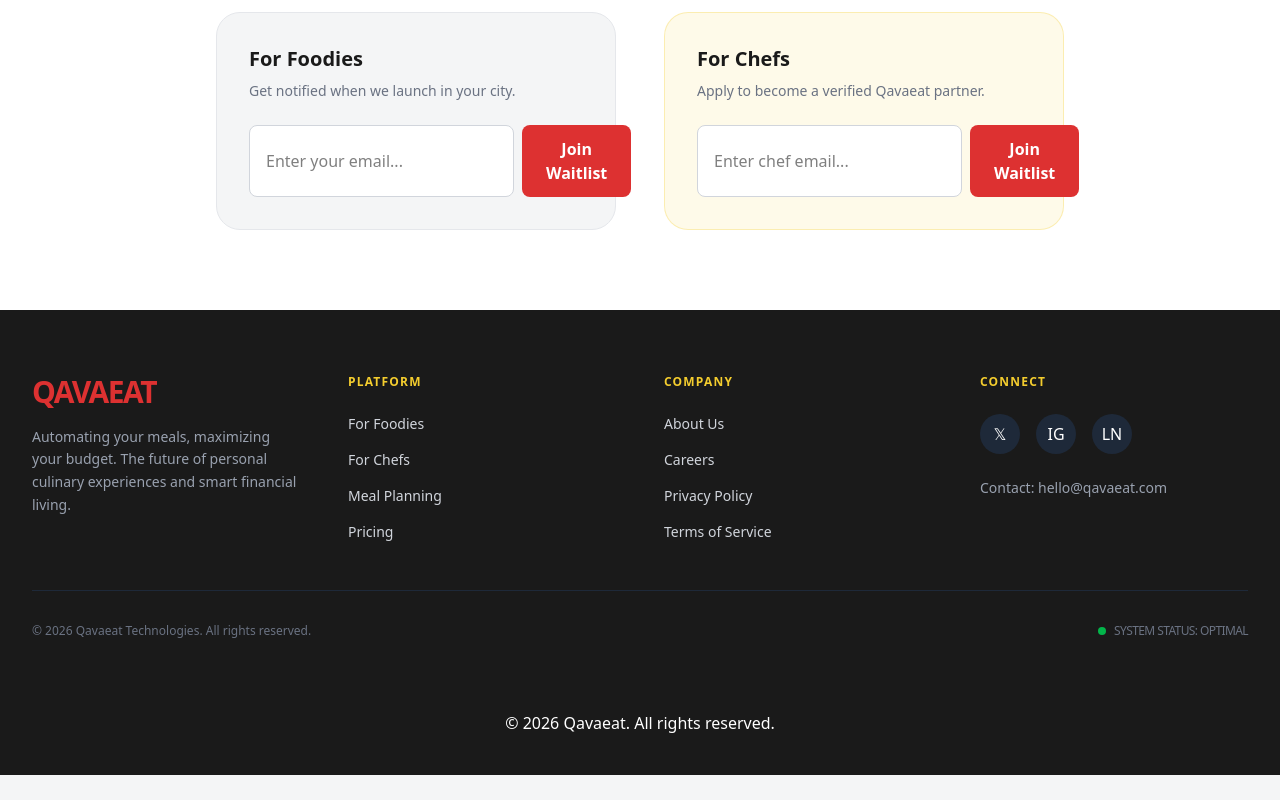
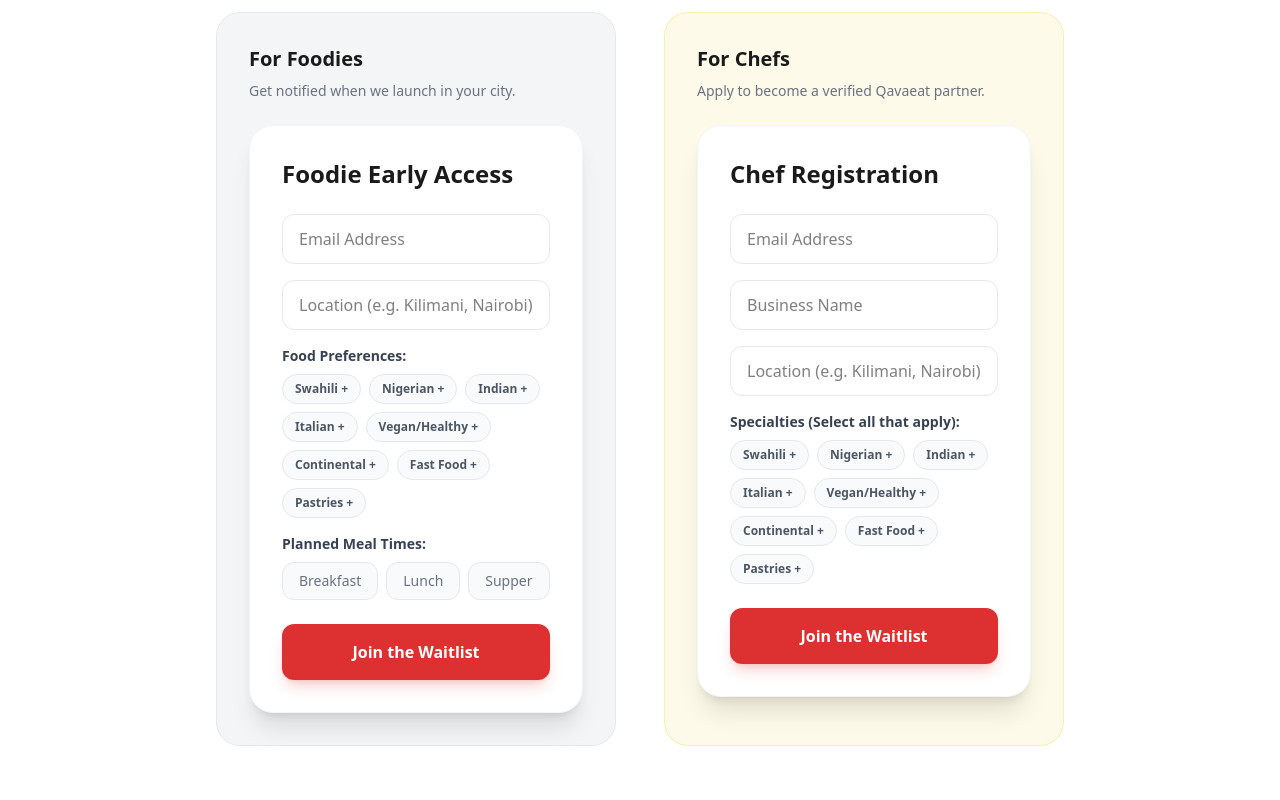
Before and after one commit to Keith-koki77/Chef_waitinglist, a React (Vite) app: page / in a window 1280 px wide. Shown: the part 3080-3880 px from the top of the page. Before the commit the page ends 3855 px from the top, so only its background shows below. Built offline with nearby package versions, Linux system fonts and the light colour scheme.

Commit message:
updated supabase with the forms data

```diff
--- a/src/components/WaitlistForm.jsx
+++ b/src/components/WaitlistForm.jsx
@@ -1,57 +1,150 @@
 import { useState } from 'react';
 import { supabase } from '../lib/supabaseClient';
 import Success from './Success.jsx';
-import ReactGA from "react-ga4"; // Added GA4 import
+import ReactGA from "react-ga4";
 
 export default function WaitlistForm({ type }) {
-  const [email, setEmail] = useState('');
   const [submitted, setSubmitted] = useState(false);
   const [loading, setLoading] = useState(false);
+  const [formData, setFormData] = useState({
+    email: '',
+    business_name: '',
+    location: '',
+    food_type: [], // Changed to array
+    meal_times: [] // Already an array
+  });
+
+  const foodOptions = [
+    "Swahili", "Nigerian", "Indian", "Italian", "Vegan/Healthy", "Continental", "Fast Food", "Pastries"
+  ];
+
+  const mealOptions = ["Breakfast", "Lunch", "Supper"];
+
+  const handleChange = (e) => {
+    const { name, value } = e.target;
+    setFormData({ ...formData, [name]: value });
+  };
+
+  // Toggle function for multi-select arrays
+  const handleMultiSelect = (fieldName, value) => {
+    const currentArray = formData[fieldName];
+    const updatedArray = currentArray.includes(value)
+      ? currentArray.filter(item => item !== value)
+      : [...currentArray, value];
+
+    setFormData({ ...formData, [fieldName]: updatedArray });
+  };
 
   const handleSubmit = async (e) => {
     e.preventDefault();
     setLoading(true);
 
-    // 1. Insert data into Supabase
     const { error } = await supabase
       .from('waitlist')
-      .insert([{ email: email, type: type }]);
+      .insert([{ ...formData, type: type }]);
 
     if (error) {
-      console.error(error);
-      alert("Error joining waitlist: " + error.message);
+      alert("Error: " + error.message);
     } else {
-      // 2. Fire Google Analytics Event on Success
       ReactGA.event({
         category: "Conversion",
         action: "Waitlist Signup",
-        label: type, // Tracks whether it was 'chef' or 'user'
+        label: type,
       });
-
       setSubmitted(true);
     }
-
     setLoading(false);
   };
 
   if (submitted) return <Success onBack={() => setSubmitted(false)} />;
 
   return (
-    <form onSubmit={handleSubmit} className="flex flex-col sm:flex-row gap-2 w-full max-w-md">
-      <input
-        type="email"
-        placeholder={type === 'chef' ? "Enter chef email..." : "Enter your email..."}
-        className="flex-1 px-4 py-3 rounded-lg border border-gray-300 focus:outline-none focus:ring-2 focus:ring-primary bg-white text-black"
-        required
-        value={email}
-        onChange={(e) => setEmail(e.target.value)}
-      />
+    <form onSubmit={handleSubmit} className="flex flex-col gap-6 w-full max-w-lg bg-white p-8 rounded-3xl shadow-xl border border-gray-100">
+      <h3 className="text-2xl font-black text-q-dark">
+        {type === 'chef' ? 'Chef Registration' : 'Foodie Early Access'}
+      </h3>
+
+      <div className="space-y-4">
+        <input
+          name="email"
+          type="email"
+          placeholder="Email Address"
+          className="w-full px-4 py-3 rounded-xl border border-gray-200 focus:border-primary outline-none transition-all text-black"
+          required
+          onChange={handleChange}
+        />
+
+        {type === 'chef' && (
+          <input
+            name="business_name"
+            placeholder="Business Name"
+            className="w-full px-4 py-3 rounded-xl border border-gray-200 text-black outline-none"
+            required
+            onChange={handleChange}
+          />
+        )}
+
+        <input
+          name="location"
+          placeholder="Location (e.g. Kilimani, Nairobi)"
+          className="w-full px-4 py-3 rounded-xl border border-gray-200 text-black outline-none"
+          required
+          onChange={handleChange}
+        />
+
+        {/* Multi-Select for Food Type */}
+        <div>
+          <label className="text-sm font-bold text-gray-700 mb-2 block">
+            {type === 'chef' ? 'Specialties (Select all that apply):' : 'Food Preferences:'}
+          </label>
+          <div className="flex flex-wrap gap-2">
+            {foodOptions.map(option => (
+              <button
+                key={option}
+                type="button"
+                onClick={() => handleMultiSelect('food_type', option)}
+                className={`px-3 py-1.5 rounded-full text-xs font-semibold transition-all border ${
+                  formData.food_type.includes(option)
+                    ? 'bg-primary border-primary text-white'
+                    : 'bg-gray-50 border-gray-200 text-gray-600 hover:border-primary'
+                }`}
+              >
+                {option} {formData.food_type.includes(option) ? '✓' : '+'}
+              </button>
+            ))}
+          </div>
+        </div>
+
+        {/* Multi-Select for Meal Times (Foodies Only) */}
+        {type === 'user' && (
+          <div>
+            <label className="text-sm font-bold text-gray-700 mb-2 block">Planned Meal Times:</label>
+            <div className="flex flex-wrap gap-2">
+              {mealOptions.map(meal => (
+                <button
+                  key={meal}
+                  type="button"
+                  onClick={() => handleMultiSelect('meal_times', meal)}
+                  className={`px-4 py-2 rounded-xl text-sm font-medium transition-all border ${
+                    formData.meal_times.includes(meal)
+                      ? 'bg-accent border-accent text-q-dark'
+                      : 'bg-gray-50 border-gray-200 text-gray-500'
+                  }`}
+                >
+                  {meal}
+                </button>
+              ))}
+            </div>
+          </div>
+        )}
+      </div>
+
       <button
         type="submit"
         disabled={loading}
-        className="bg-primary hover:bg-red-700 text-white font-bold py-3 px-6 rounded-lg transition-all cursor-pointer disabled:opacity-50"
+        className="w-full bg-primary hover:bg-red-700 text-white font-bold py-4 rounded-xl shadow-lg shadow-primary/20 transition-all disabled:opacity-50"
       >
-        {loading ? "Joining..." : "Join Waitlist"}
+        {loading ? "Registering..." : "Join the Waitlist"}
       </button>
     </form>
   );
```
